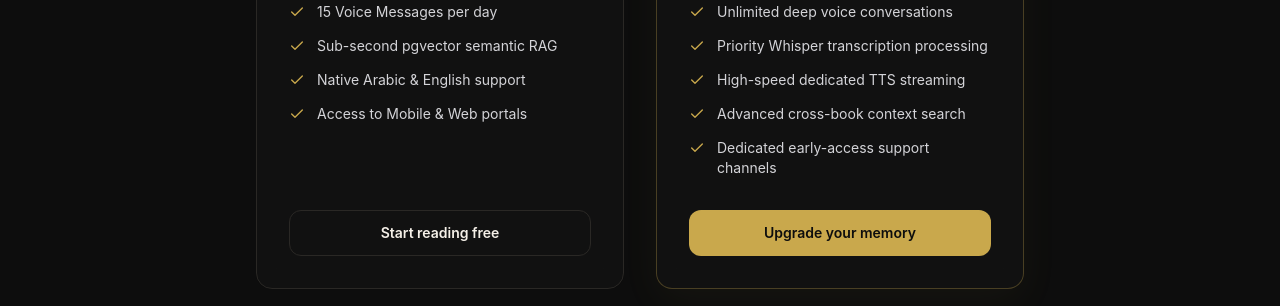
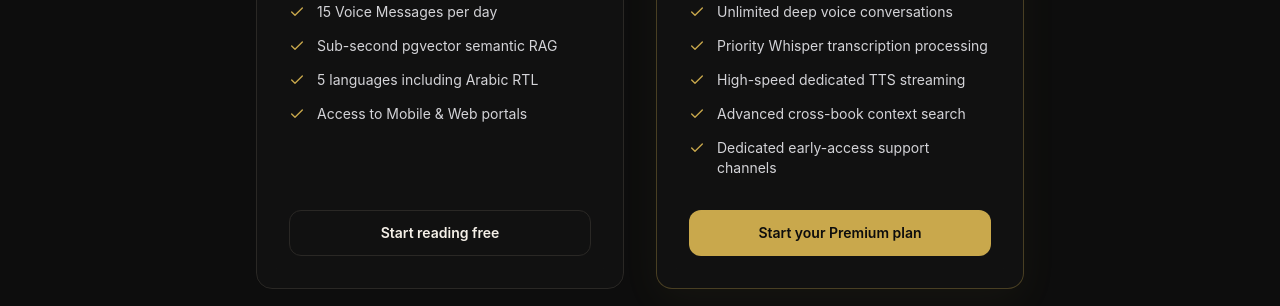
Before and after one commit to Ayoub-EDAHLOULI/zaydoun-dashboard, a Next.js app: page /pricing in a window 1280 px wide. Shown: the part 601-907 px from the top of the page. Built offline with nearby package versions, Linux system fonts and the light colour scheme; no server answers.

Commit message:
Fix an info on FAQ section

```diff
--- a/src/app/(marketing)/pricing/page.tsx
+++ b/src/app/(marketing)/pricing/page.tsx
@@ -16,7 +16,7 @@ const TIERS = [
       "2 Custom Books max storage",
       "15 Voice Messages per day",
       "Sub-second pgvector semantic RAG",
-      "Native Arabic & English support",
+      "5 languages including Arabic RTL",
       "Access to Mobile & Web portals",
     ],
     buttonText: "Start reading free",
@@ -36,7 +36,7 @@ const TIERS = [
       "Advanced cross-book context search",
       "Dedicated early-access support channels",
     ],
-    buttonText: "Upgrade your memory",
+    buttonText: "Start your Premium plan",
     href: "/register",
     featured: true,
   },
--- a/src/components/Landing/FAQ.tsx
+++ b/src/components/Landing/FAQ.tsx
@@ -126,7 +126,7 @@ export default function FAQ() {
                 className="text-xs font-semibold tracking-[0.2em] uppercase"
                 style={{ color: "var(--z-gold)" }}
               >
-                Got questions
+                Common questions
               </p>
               <h2
                 className="text-3xl sm:text-4xl font-bold"
```
